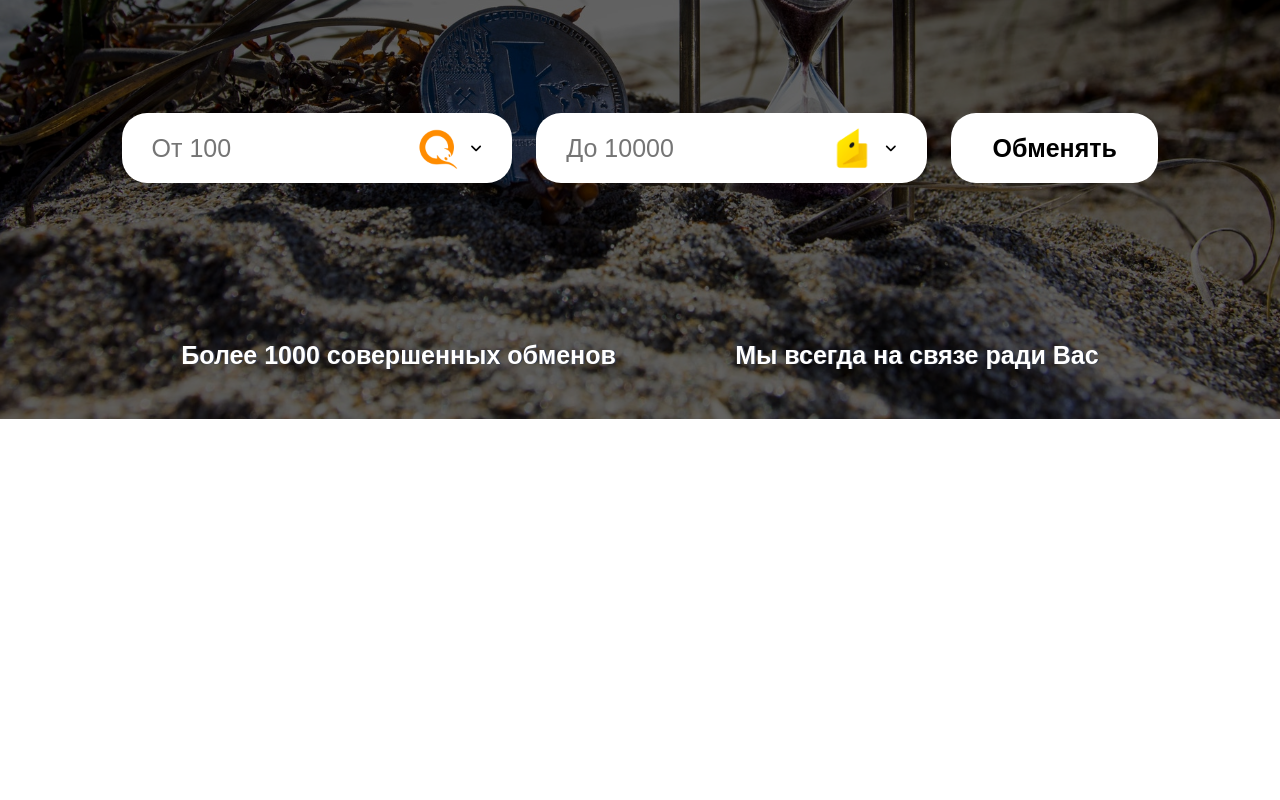
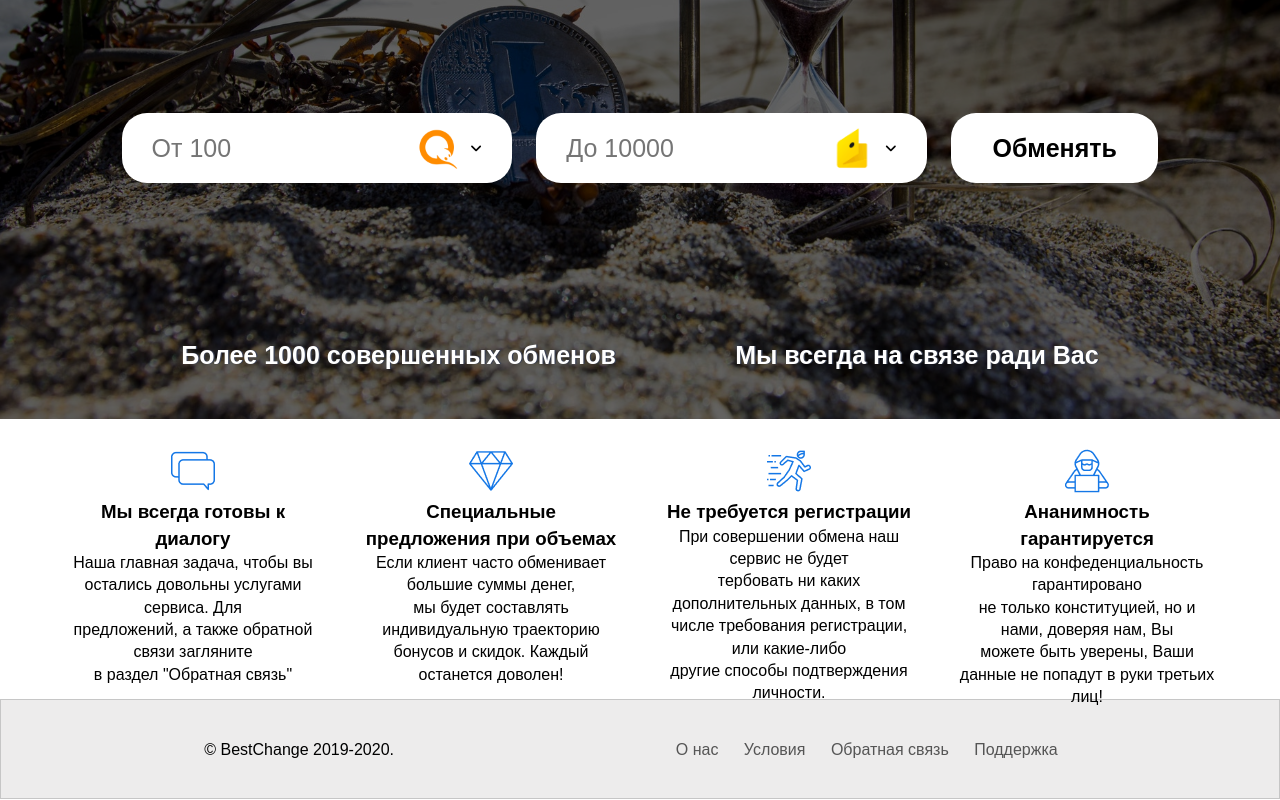
Before and after one commit to GunDeath/change_project, a plain HTML site: page index.html in a window 1280 px wide. Shown: the part 381-1181 px from the top of the page. Before the commit the page ends 800 px from the top, so only its background shows below. Drawn offline with Linux system fonts and the light colour scheme.

Commit message:
Add footer and menu

```diff
--- /dev/null
+++ b/_info_block.scss
@@ -0,0 +1,43 @@
+
+.main_info{
+    display: grid;
+    align-items: center;
+    grid-gap: 40px;
+    grid-template-columns: repeat(auto-fit, minmax(240px, 1fr));
+
+    .inform{
+        height: 250px;
+        text-align: center;
+        border-radius: 10px;
+    }
+}
+
+.footer_block{
+    height: 100px;
+    border: 0.5px solid $border-color;
+    background-color: $primary-color;
+
+    .all_footer{
+        height: 100px;
+        display: flex;
+        justify-content: space-around;
+        align-items: center;
+
+        .links{
+            ul{
+                margin: 0;
+                padding: 0;
+
+                li{
+                    display: inline;
+                    margin-right: 15px;
+                    padding: 3px;
+
+                    a{
+                        color: $paragraph_text-color;
+                    }
+                }
+            }
+        }
+    }
+}
--- a/_main_block.scss
+++ b/_main_block.scss
@@ -4,6 +4,7 @@
     flex-direction: column;
     align-items: center;
     justify-content: space-between;
+
 
     .top_block{
         width: $container_width;
--- a/_responsive.scss
+++ b/_responsive.scss
@@ -117,6 +117,15 @@
             font-size: 25px;
         }
     }
+
+    .footer_block{
+        .all_footer{
+            display: flex;
+            flex-wrap: wrap;
+            justify-content: center;
+            align-items: center;
+        }
+    }
 }
 
 @include media-sm{ //550
@@ -145,6 +154,15 @@
         p{
             font-size: 20px;
             text-align: center;
+        }
+    }
+
+    .footer_block{
+        .all_footer{
+            display: flex;
+            flex-wrap: wrap;
+            justify-content: center;
+            align-items: center;
         }
     }
 }
--- a/_variables.scss
+++ b/_variables.scss
@@ -1,6 +1,12 @@
 $title_color: #fff;
 $background_color: #3a4052;
 $btn_color: #000;
+
+
+$paragraph_text-color: #555;
+$primary-color: #EDECEC;
+$div_dark_paragraph-color: #aaa;
+$border-color: #c6c6c6;
 
 $height_input: 70px;
 $container_width: 90%;
--- a/index.html
+++ b/index.html
@@ -50,5 +50,72 @@
         </div>
     </section>
 
+    <section class="info_block">
+        <div class="main_info container">
+            <div class="inform info_1">
+                <img src="./dist/img/dialog.png" alt="">
+                <h3>Мы всегда готовы к диалогу</h3>
+                <p>Наша главная задача, чтобы вы <br>
+                   остались довольны услугами сервиса. Для <br>
+                   предложений, а также обратной связи загляните <br>
+                   в раздел "Обратная связь"
+                </p>
+            </div>
+            <div class="inform info_2">
+                <img src="./dist/img/special.png" alt="">
+                <h3>Специальные предложения при объемах</h3>
+                <p>
+                    Если клиент часто обменивает большие суммы денег,<br>
+                    мы будет составлять индивидуальную траекторию <br>
+                    бонусов и скидок. Каждый останется доволен!
+                </p>
+            </div>
+            <div class="inform info_3">
+                <img src="./dist/img/register.png" alt="">
+                <h3>Не требуется регистрации</h3>
+                <p>
+                    При совершении обмена наш сервис не будет <br>
+                    тербовать ни каких дополнительных данных, в том <br>
+                    числе требования регистрации, или какие-либо <br>
+                    другие способы подтверждения личности.
+                </p>
+            </div>
+            <div class="inform info_4">
+                <img src="./dist/img/anonim.png" alt="">
+                <h3>Ананимность гарантируется</h3>
+                <p>
+                    Право на конфеденциальность гарантировано <br>
+                    не только конституцией, но и нами, доверяя нам, Вы <br>
+                    можете быть уверены, Ваши данные не попадут в руки третьих лиц!
+                </p>
+            </div>
+        </div>
+    </section>
+
+    <footer class="footer_block">
+        <div class="all_footer container">
+            <div class="copyrite">
+               <p class="copiryte">&copy; BestChange 2019-2020.</p>
+            </div>
+
+            <div class="links">
+                <ul>
+                    <li>
+                        <a href="">О нас</a>
+                    </li>
+                    <li>
+                        <a href="">Условия</a>
+                    </li>
+                    <li>
+                        <a href="">Обратная связь</a>
+                    </li>
+                    <li>
+                        <a href="">Поддержка</a>
+                    </li>
+                </ul>
+            </div>
+        </div>
+    </footer>
+
 </body>
 </html>
--- a/style.scss
+++ b/style.scss
@@ -1,7 +1,8 @@
 @import 'variables';
+@import 'functions';
 @import 'main_block';
 @import 'fields_block';
-@import 'functions';
+@import 'info_block';
 @import 'responsive';
 
 *{
@@ -56,4 +57,5 @@ button:focus {
     center/cover;
     background-color: rgba(0,0,0,.6);
     background-blend-mode: darken;
+    margin-bottom: 30px;
 }
```
Also changed, not shown: dist/css/style.css, dist/img/anonim.png (added), dist/img/dialog.png (added), dist/img/register.png (added), dist/img/special.png (added), 1 other file.
